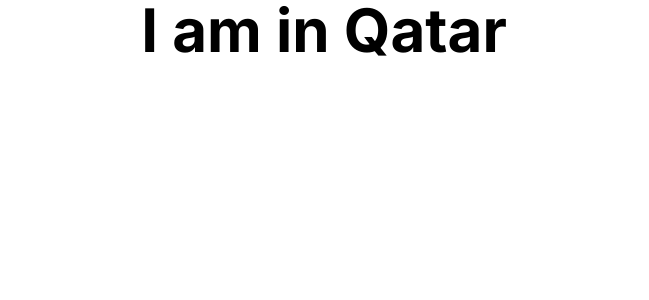
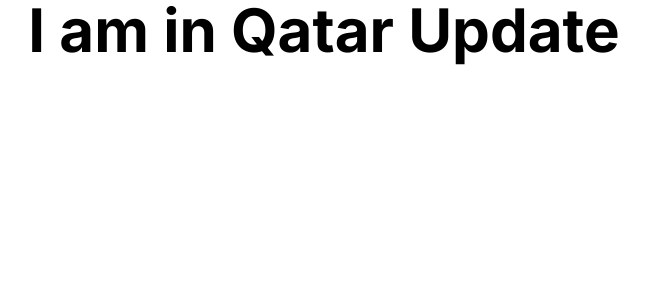
Before and after one commit to pcivita/world-cup-legacies-deployed, a Next.js app: page /Qatar in a window 1280 px wide. Shown: the top 300 px of the page, without its empty margins (316-965 px from the left). Built offline with nearby package versions, Linux system fonts and the light colour scheme.

Commit message:
Update page.js

```diff
--- a/src/app/Qatar/page.js
+++ b/src/app/Qatar/page.js
@@ -3,7 +3,7 @@ import React from "react";
 export default function Page() {
   return (
     <div>
-      <h1>I am in Qatar</h1>
+      <h1>I am in Qatar Update</h1>
     </div>
   );
 }
```
